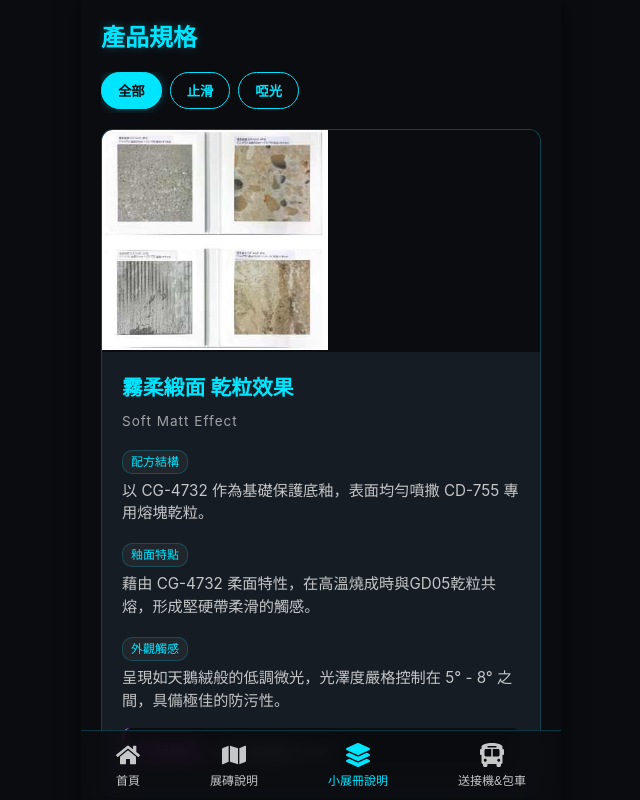
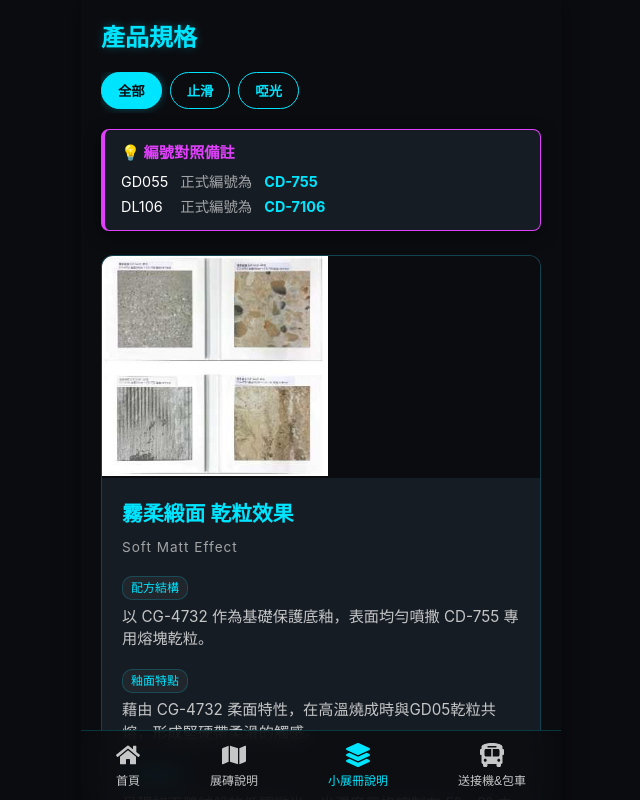
Before and after one commit to K4r1o/cgc-guangzhou-exhibition-guide, a React (Vite) app: page / in a window 1280 px wide. Both pictures are taken after a click on the button "小展冊說明". Shown: the top 800 px of the page, without its empty margins (319-959 px from the left). Built offline with nearby package versions, Linux system fonts and the light colour scheme.

Commit message:
Add sticky product code note

```diff
--- a/src/components/ProductCatalog.jsx
+++ b/src/components/ProductCatalog.jsx
@@ -14,10 +14,39 @@ export default function ProductCatalog() {
     <div className="animate-fade-in">
       <h2 className="glow-text">產品規格</h2>
 
-      <div className="tabs">
+      <div className="tabs" style={{ marginBottom: '16px' }}>
         <button className={`btn ${filter === 'all' ? 'active' : ''}`} onClick={() => setFilter('all')}>全部</button>
         <button className={`btn ${filter === 'anti-slip' ? 'active' : ''}`} onClick={() => setFilter('anti-slip')}>止滑</button>
         <button className={`btn ${filter === 'matt' ? 'active' : ''}`} onClick={() => setFilter('matt')}>啞光</button>
+      </div>
+
+      {/* Sticky Note Bubble */}
+      <div style={{
+        position: 'sticky',
+        top: '-5px',
+        zIndex: 50,
+        background: 'var(--bg-card)',
+        backdropFilter: 'blur(10px)',
+        WebkitBackdropFilter: 'blur(10px)',
+        border: '1px solid var(--accent-secondary)',
+        borderLeft: '4px solid var(--accent-secondary)',
+        borderRadius: '8px',
+        padding: '12px 16px',
+        marginBottom: '24px',
+        boxShadow: '0 4px 15px var(--shadow-color)'
+      }}>
+        <div style={{ fontWeight: 'bold', color: 'var(--accent-secondary)', marginBottom: '6px', fontSize: '0.95rem' }}>
+          💡 編號對照備註
+        </div>
+        <div style={{ display: 'grid', gridTemplateColumns: 'auto auto 1fr', gap: '4px 12px', fontSize: '0.9rem', color: 'var(--text-bold)' }}>
+          <div>GD055</div>
+          <div style={{ color: 'var(--text-main)', opacity: 0.8 }}>正式編號為</div>
+          <div style={{ color: 'var(--accent-primary)', fontWeight: 'bold' }}>CD-755</div>
+
+          <div>DL106</div>
+          <div style={{ color: 'var(--text-main)', opacity: 0.8 }}>正式編號為</div>
+          <div style={{ color: 'var(--accent-primary)', fontWeight: 'bold' }}>CD-7106</div>
+        </div>
       </div>
 
       {filteredProducts.map(product => (
```
